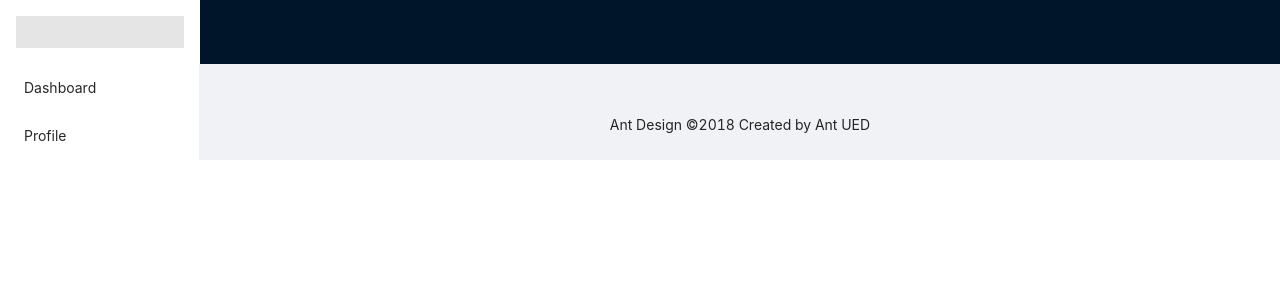
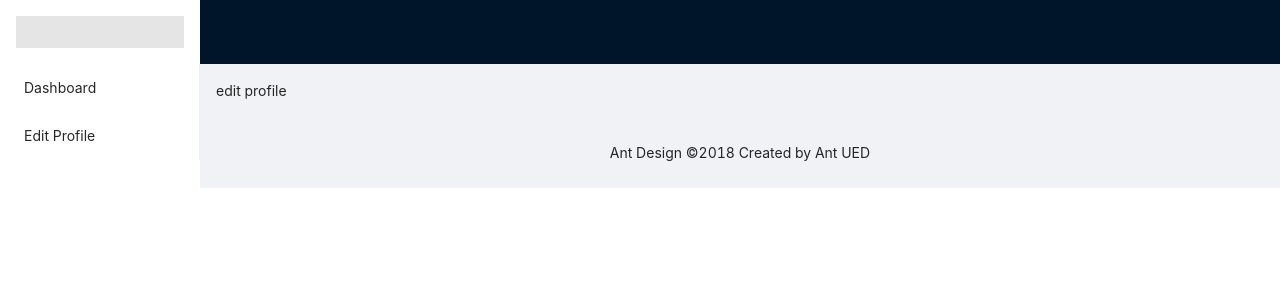
Before and after one commit to iamyuu/react-gql-poc, a React (Vite) app: page /edit-profile in a window 1280 px wide. Shown: the top 300 px of the page. Built offline with nearby package versions, Linux system fonts and the light colour scheme.

Commit message:
refactor: change profile screen to edit profile

```diff
--- a/src/app.tsx
+++ b/src/app.tsx
@@ -2,9 +2,8 @@ import * as React from 'react'
 import {QueryClient, QueryClientProvider} from 'react-query'
 import {BrowserRouter as Router, Routes, Route, Navigate} from 'react-router-dom'
 import Layout from './components/layout'
-
 import DashboardScreen from './screens/dashboard'
-import ProfileScreen from './screens/profile'
+import EditProfileScreen from './screens/edit-profile'
 
 const queryClient = new QueryClient()
 
@@ -23,7 +22,7 @@ function AppRoutes() {
     <Routes>
       <Route path='/' element={<Navigate to='/dashboard' replace />} />
       <Route path='/dashboard' element={<DashboardScreen />} />
-      <Route path='/profile' element={<ProfileScreen />} />
+      <Route path='/edit-profile' element={<EditProfileScreen />} />
     </Routes>
   )
 }
--- a/src/components/layout.tsx
+++ b/src/components/layout.tsx
@@ -4,7 +4,7 @@ import {Layout, Menu} from 'antd'
 
 const {Header, Content, Footer, Sider} = Layout
 
-const sidenavs = ['Dashboard', 'Profile']
+const sidenavs = ['Dashboard', 'Edit Profile']
 
 interface PropsChildren {
   children: React.ReactNode
@@ -23,7 +23,7 @@ function AppSidenav() {
       <Menu mode='inline'>
         {sidenavs.map(nav => (
           <Menu.Item key={nav}>
-            <Link to={`/${nav.toLowerCase()}`}>{nav}</Link>
+            <Link to={`/${nav.toLowerCase().replaceAll(' ', '-')}`}>{nav}</Link>
           </Menu.Item>
         ))}
       </Menu>
@@ -45,7 +45,7 @@ function AppMain(props: PropsChildren) {
   return (
     <Content
       style={{
-        margin: '0 1rem',
+        margin: '1rem',
       }}
     >
       {props.children}
--- /dev/null
+++ b/src/screens/edit-profile.tsx
@@ -0,0 +1,5 @@
+import * as React from 'react'
+
+export default function EditProfileScreen() {
+  return <span>edit profile</span>
+}
--- a/src/screens/profile/index.ts
+++ /dev/null
@@ -1 +0,0 @@
-export {default} from './profile'
--- a/src/screens/profile/profile.tsx
+++ /dev/null
@@ -1,12 +0,0 @@
-import * as React from 'react'
-import {useProfileQuery} from '~/generated/graphql'
-
-export default function ProfileScreen() {
-  const {data, isLoading} = useProfileQuery()
-
-  if (isLoading) {
-    return <span>loading...</span>
-  }
-
-  return <span>hi, {data?.profile.name}</span>
-}
```
Also changed, not shown: src/screens/profile/profile.graphql (deleted, +0 -11 lines).
